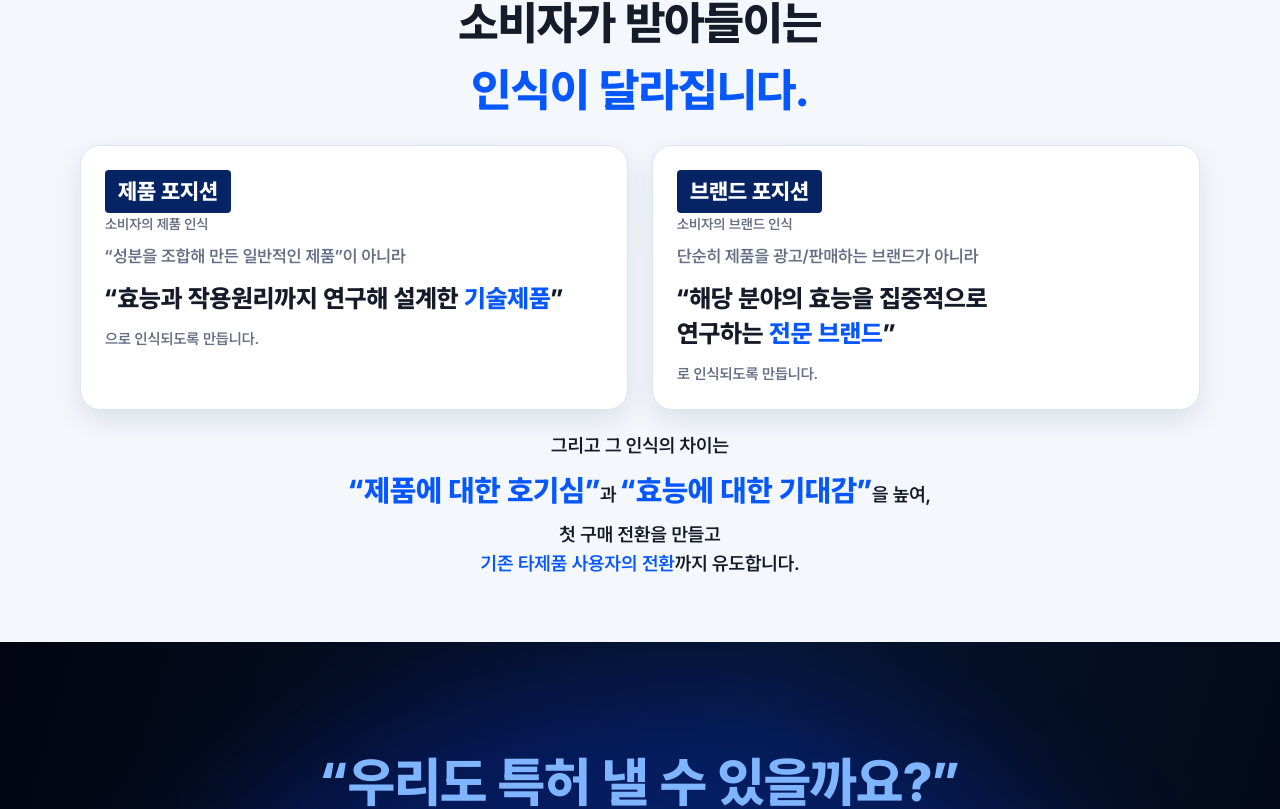
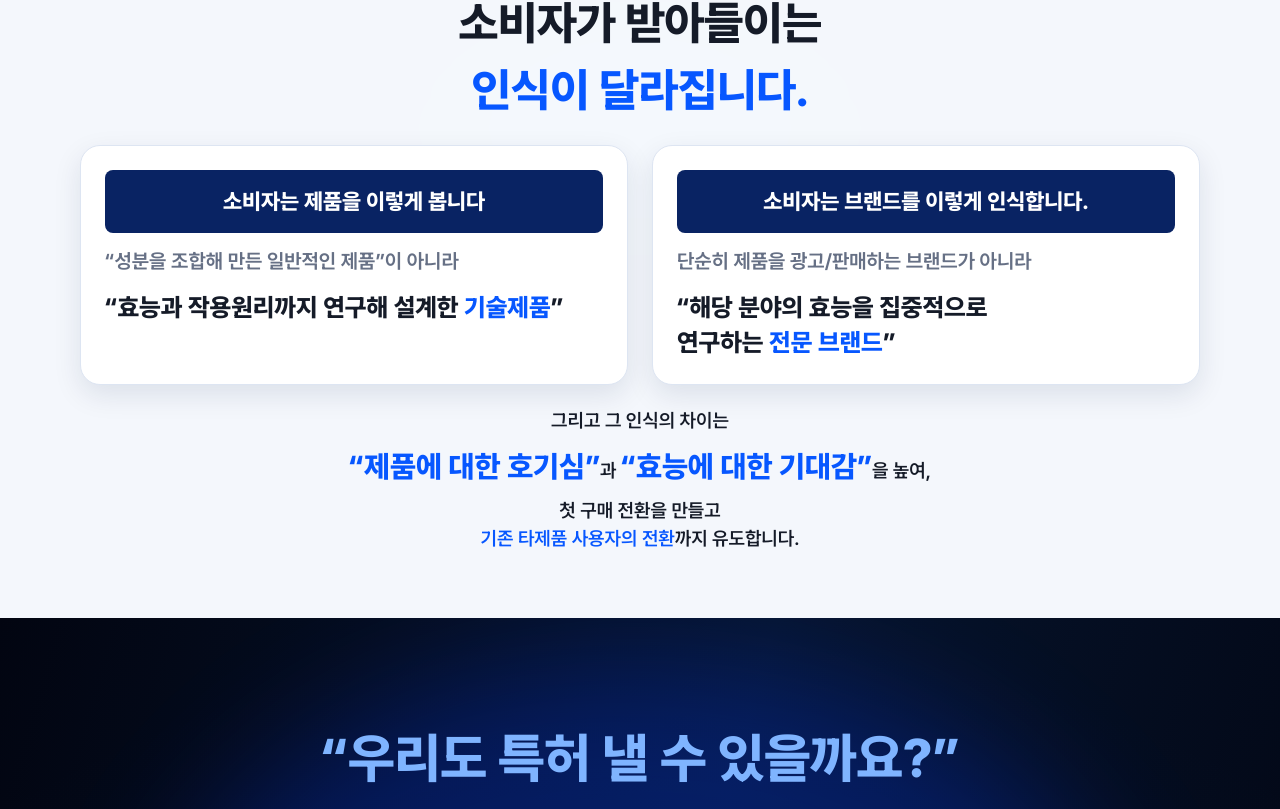
Before and after one commit to bluewelltech/richmarketing-renewal, a React (Vite) app: page / in a window 1280 px wide. Shown: the part 3653-4462 px from the top of the page. Built offline with nearby package versions, Linux system fonts and the light colour scheme; a web font is replaced by a local one.

Commit message:
Refine perception card copy and disable native selection

```diff
--- a/src/App.tsx
+++ b/src/App.tsx
@@ -55,8 +55,8 @@ export default function App() {
         <p className="eyebrow">특허출원이 만드는 가장 큰 차이</p>
         <h2 className="section-title">같은 제품이라도,<br />소비자가 받아들이는<br /><em>인식이 달라집니다.</em></h2>
         <div className="perception-grid">
-          <article className="perception-card"><header className="perception-card__heading"><p className="perception-card__label">제품 포지션</p><p className="perception-card__subtitle">소비자의 제품 인식</p></header><p className="perception-card__before">“성분을 조합해 만든 일반적인 제품”이 아니라</p><h3>“효능과 작용원리까지 연구해 설계한 <em className="text-blue keep-together">기술제품</em>”</h3><p className="perception-card__note">으로 인식되도록 만듭니다.</p></article>
-          <article className="perception-card"><header className="perception-card__heading"><p className="perception-card__label">브랜드 포지션</p><p className="perception-card__subtitle">소비자의 브랜드 인식</p></header><p className="perception-card__before">단순히 제품을 광고/판매하는 브랜드가 아니라</p><h3>“해당 분야의 효능을 집중적으로 연구하는 <em className="text-blue keep-together">전문 브랜드</em>”</h3><p className="perception-card__note">로 인식되도록 만듭니다.</p></article>
+          <article className="perception-card"><header className="perception-card__heading"><p className="perception-card__label">소비자는 제품을 이렇게 봅니다</p></header><p className="perception-card__before">“성분을 조합해 만든 일반적인 제품”이 아니라</p><h3>“효능과 작용원리까지 연구해 설계한 <em className="text-blue keep-together">기술제품</em>”</h3></article>
+          <article className="perception-card"><header className="perception-card__heading"><p className="perception-card__label">소비자는 브랜드를 이렇게 인식합니다.</p></header><p className="perception-card__before">단순히 제품을 광고/판매하는 브랜드가 아니라</p><h3>“해당 분야의 효능을 집중적으로 연구하는 <em className="text-blue keep-together">전문 브랜드</em>”</h3></article>
         </div>
         <p className="perception__conclusion"><span className="copy-line">그리고 그 인식의 차이는</span><span className="copy-line perception__keyline"><span className="keep-together"><em>“제품에 대한 호기심”</em>과</span> <span className="keep-together"><em>“효능에 대한 기대감”</em>을 높여,</span></span><span className="copy-line"><span className="keep-together">첫 구매 전환을 만들고</span><br /><span className="keep-together"><em>기존 타제품 사용자의 전환</em>까지</span> 유도합니다.</span></p>
       </Section>
--- a/src/main.tsx
+++ b/src/main.tsx
@@ -4,4 +4,12 @@ import App from './App';
 import './styles.css';
 import './refinements.css';
 
+// Block native selection/drag menus while preserving controls and pointer-based carousels.
+const isEditable = (target: EventTarget | null) => target instanceof Element && !!target.closest('input, textarea, [contenteditable="true"]');
+for (const type of ['contextmenu', 'selectstart', 'dragstart']) {
+  document.addEventListener(type, event => {
+    if (!isEditable(event.target)) event.preventDefault();
+  });
+}
+
 createRoot(document.getElementById('root')!).render(<StrictMode><App /></StrictMode>);
--- a/src/styles.css
+++ b/src/styles.css
@@ -520,3 +520,26 @@ button, a { -webkit-tap-highlight-color: transparent; }
   *, *::before, *::after { animation-duration: 0.01ms !important; transition-duration: 0.01ms !important; transition-delay: 0ms !important; }
   .process-list[data-reveal] .process-step { opacity: 1; transform: none; }
 }
+
+/* Long perception headings fit inside a full-width label. */
+.perception .perception-card__label {
+  display: block;
+  width: 100%;
+  padding: 15px 16px;
+  border-radius: 8px;
+  background: #092363;
+  color: #fff;
+  font-size: clamp(18px, 2vw, 22px);
+  line-height: 1.5;
+  font-weight: 800;
+  text-align: center;
+  text-wrap: balance;
+  word-break: keep-all;
+}
+.perception-card__before { font-size: 20px; line-height: 1.65; font-weight: 650; }
+body { -webkit-user-select: none; user-select: none; -webkit-touch-callout: none; }
+img, a { -webkit-user-drag: none; }
+input, textarea, [contenteditable="true"] { -webkit-user-select: text; user-select: text; }
+@media (max-width: 767px) {
+  .perception-card__before { font-size: 18px; line-height: 1.65; }
+}
```
